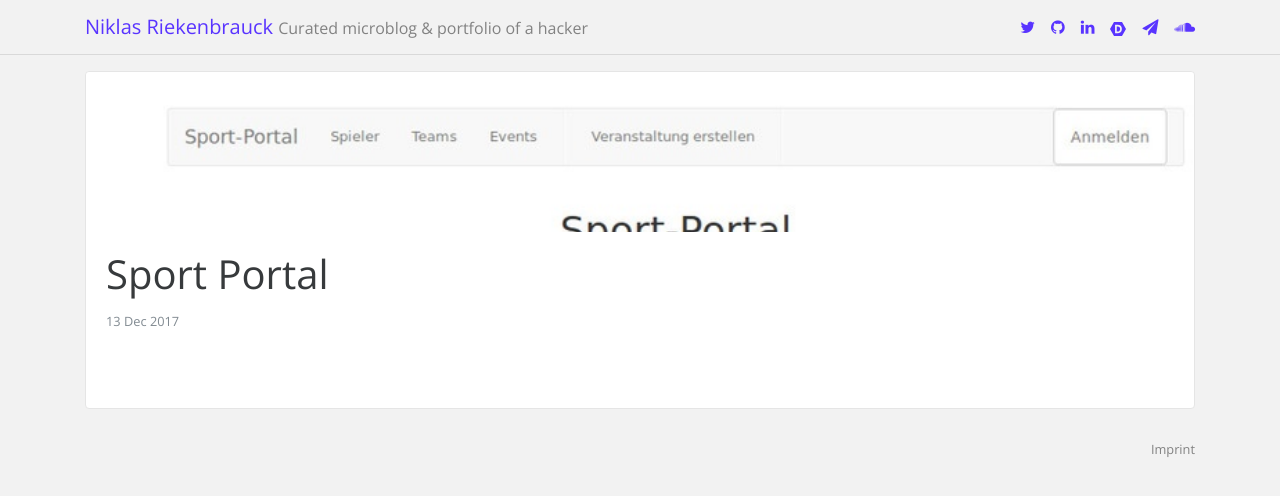
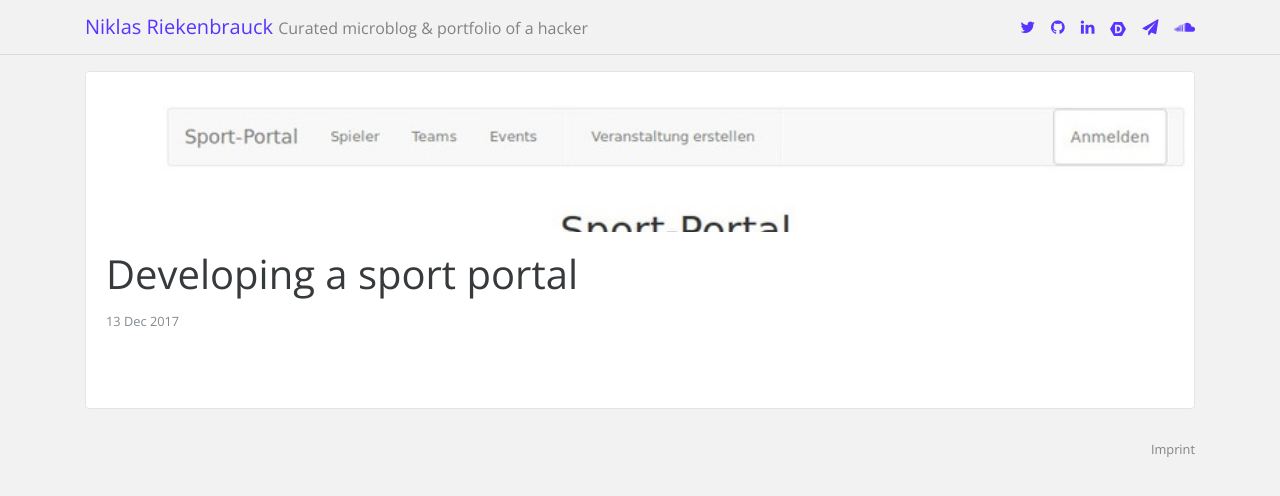
Before and after one commit to nikriek/nikriek.github.io, a Jekyll site: the page built from _posts/2017-12-13-sport-portal.md, in a window 1280 px wide. Shown: the top 496 px of the page. Built offline with Jekyll 4.4.1, drawn with Linux system fonts in a browser that asks for light colours; comment, search, counter and statistics services are not loaded.

Commit message:
Update 2017-12-13-sport-portal.md

```diff
--- a/_posts/2017-12-13-sport-portal.md
+++ b/_posts/2017-12-13-sport-portal.md
@@ -1,9 +1,9 @@
 ---
 layout: post
-title: "Sport Portal"
+title: "Developing a sport portal"
 date: 2017-12-13 21:27:46 +0200
 tags: hack tech
 image: /images/sport-portal.jpg
 link: https://github.com/hpi-swt2/sport-portal
-summary: "Developing an sports event portal in a team of ~40 people"
+summary: "Developing an sports event portal in a team of ~40 people using agile project management"
 ---
```
